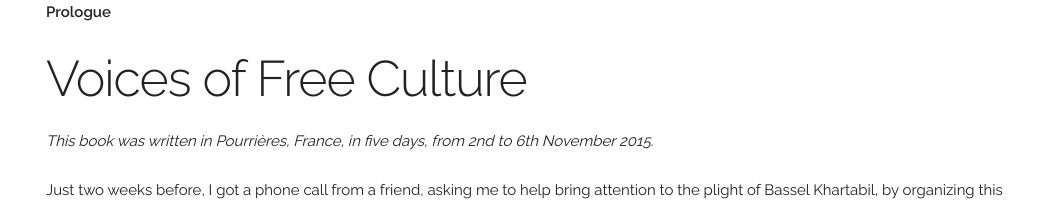
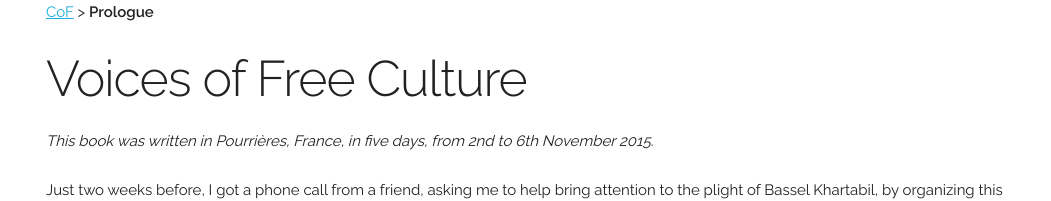
Before and after one commit to costoffreedom/costoffreedom.cc, a Jekyll site: the page built from book/prologue-voices-of-free-culture.md, in a window 1280 px wide. Shown: the top 201 px of the page, without its empty margins (114-1165 px from the left). Built offline with Jekyll 4.4.1, drawn with Linux system fonts in a browser that asks for light colours.

Commit message:
Add top link

```diff
--- a/book/prologue-voices-of-free-culture.md
+++ b/book/prologue-voices-of-free-culture.md
@@ -9,7 +9,7 @@ up: <a href="/book">Cost of Freedom</a>
 next: <a href="/book/prologue-introduction">Introduction</a>
 ---
 
-__{{ page.section }}__
+[CoF](/book "Cost of Freedom") > __{{ page.section }}__
 
 # {{ page.title }}
 
```
